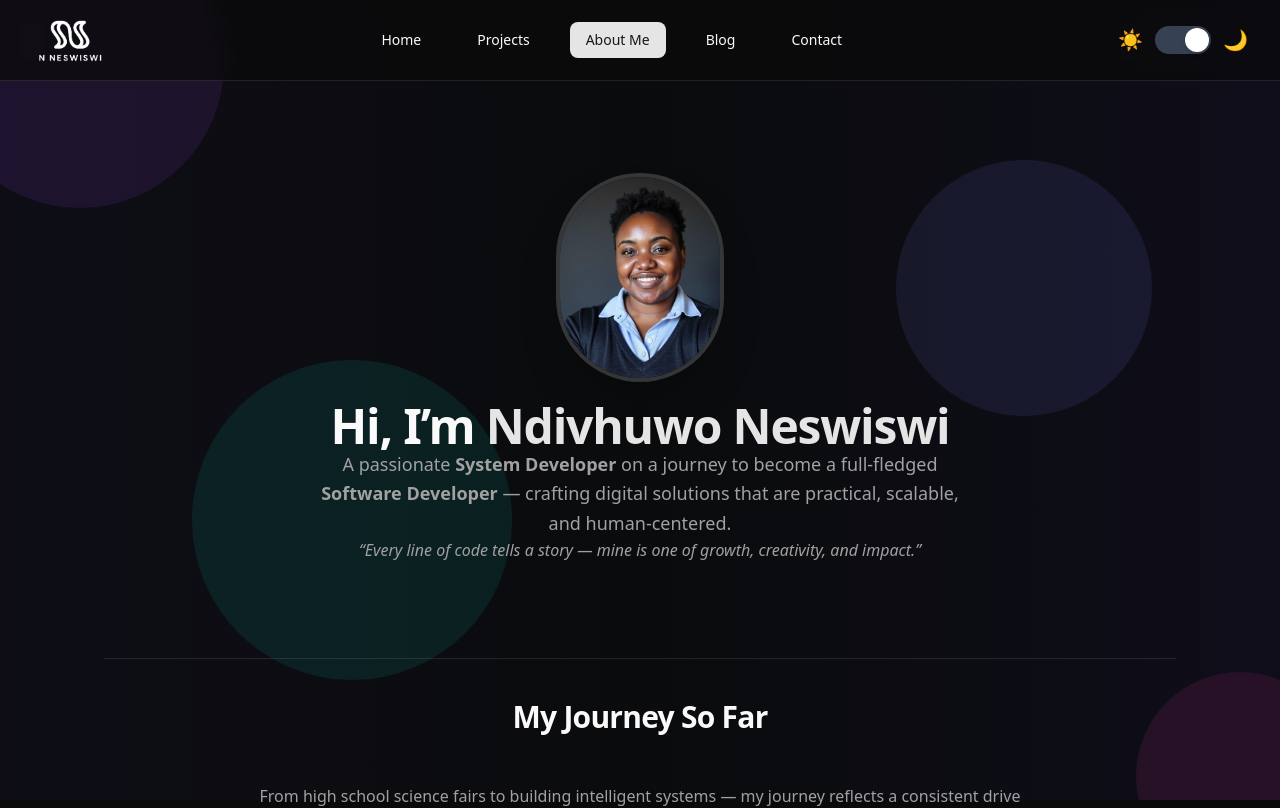
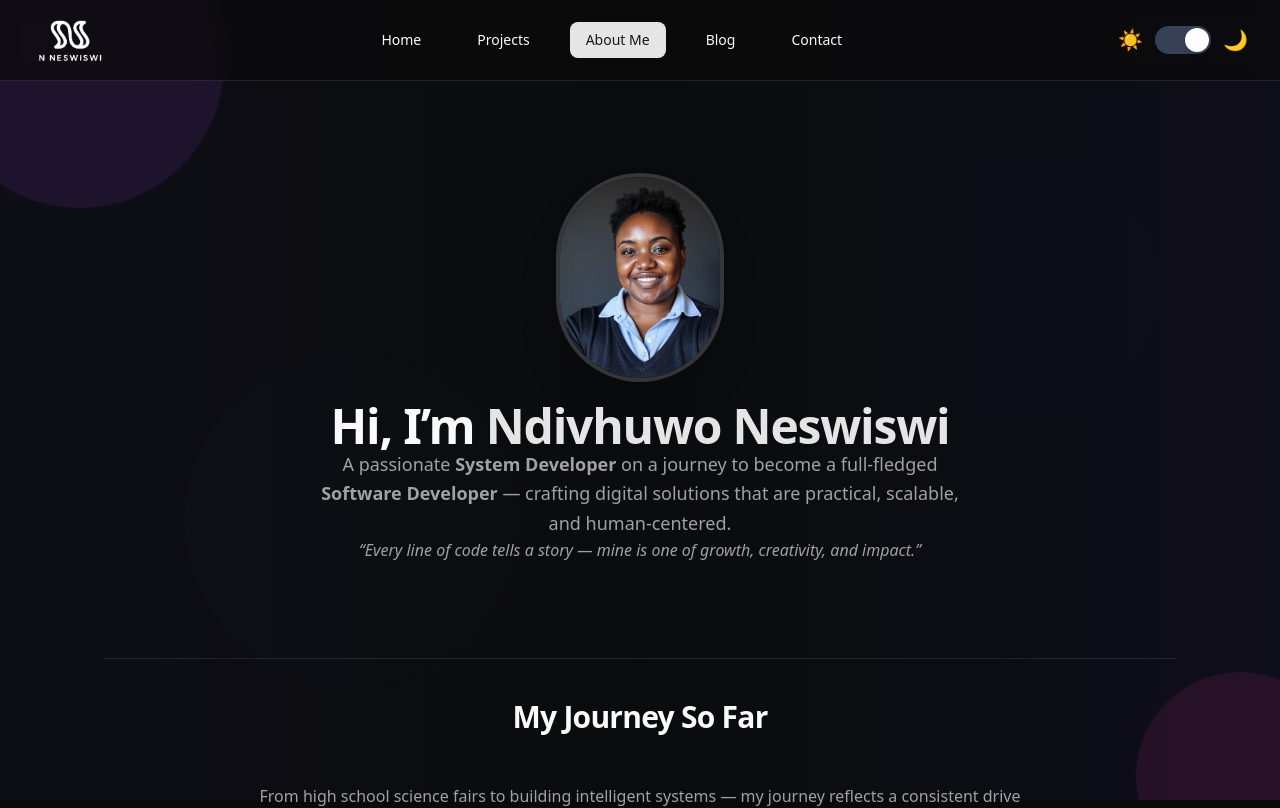
Before and after one commit to 23026475/N-Neswiswi, a Next.js app in the folder ndivhuwo-portfolio/: page /about in a window 1280 px wide. Shown: the top 808 px of the page. Built offline with nearby package versions, Linux system fonts and the light colour scheme.

Commit message:
Update global CSS for subtle backgrounds and general styling improvements

```diff
--- a/ndivhuwo-portfolio/app/globals.css
+++ b/ndivhuwo-portfolio/app/globals.css
@@ -120,3 +120,33 @@
     @apply bg-background text-foreground;
   }
 }
+
+/* Slow spin */
+@keyframes spin-slow {
+  from { transform: rotate(0deg); }
+  to { transform: rotate(360deg); }
+}
+
+@keyframes spin-slow-reverse {
+  from { transform: rotate(360deg); }
+  to { transform: rotate(0deg); }
+}
+
+/* Slow pulse for subtle scaling */
+@keyframes pulse-slow {
+  0%, 100% { transform: scale(1); opacity: 0.1; }
+  50% { transform: scale(1.05); opacity: 0.15; }
+}
+
+/* Apply classes */
+.animate-spin-slow {
+  animation: spin-slow 60s linear infinite;
+}
+
+.animate-spin-slow-reverse {
+  animation: spin-slow-reverse 80s linear infinite;
+}
+
+.animate-pulse-slow {
+  animation: pulse-slow 15s ease-in-out infinite;
+}
```
